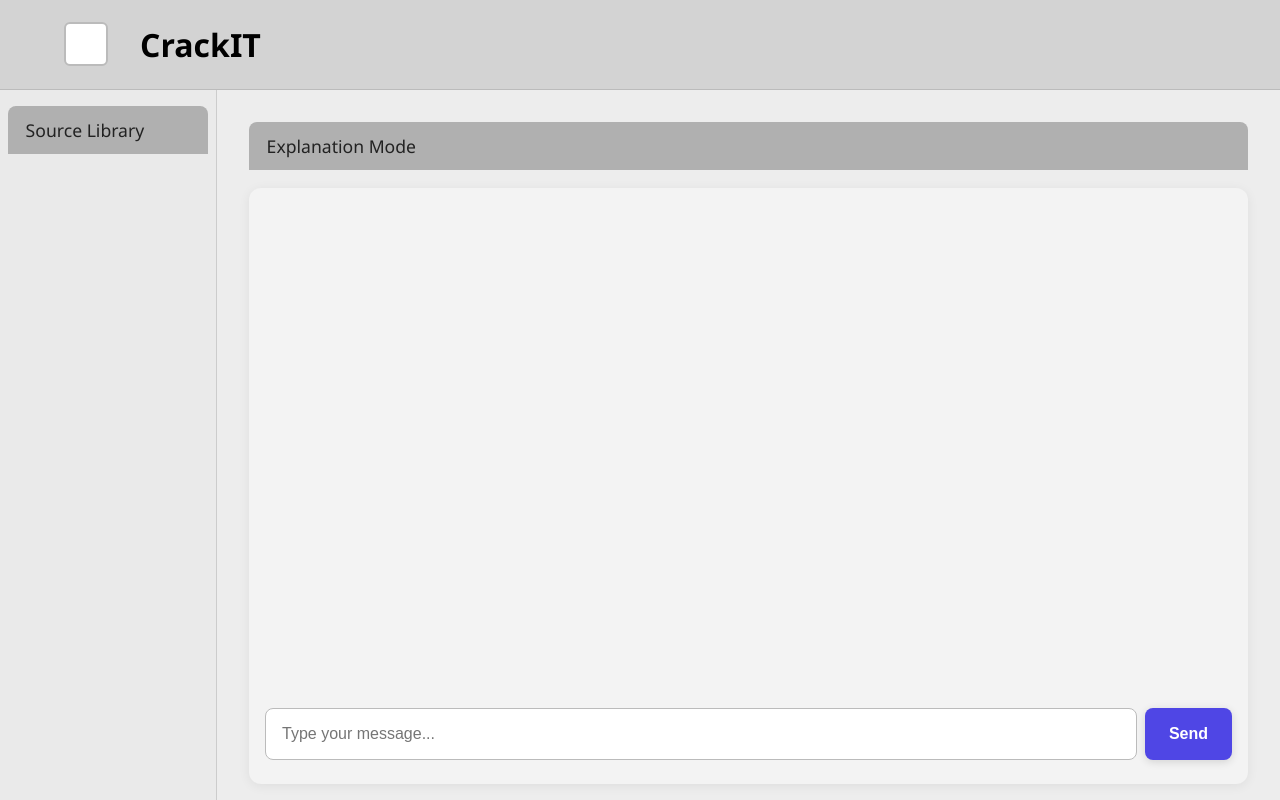
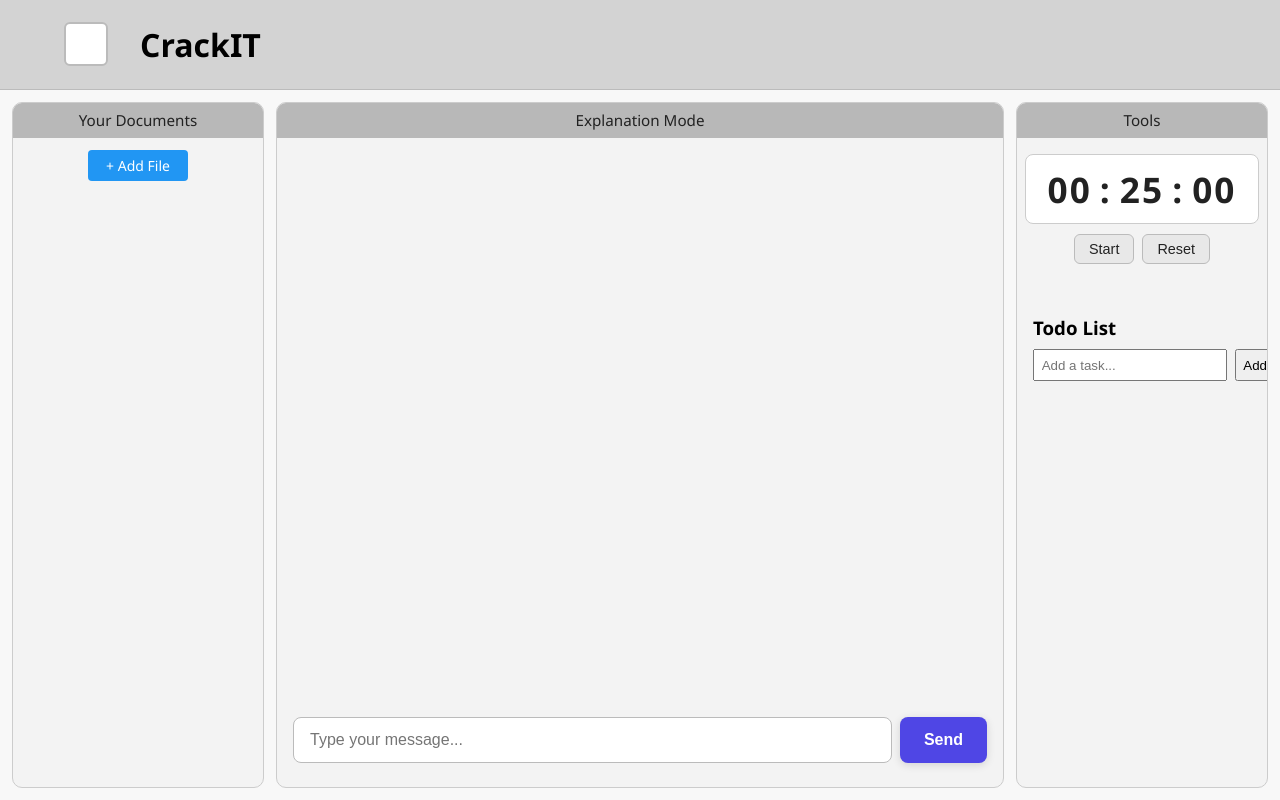
Before and after one commit to FlyingDragon112/Microsoft-AI-Study-Prototype, a React (Create React App) app in the folder frontend/: page / in a window 1280 px wide. Built offline with nearby package versions, Linux system fonts and the light colour scheme.

Commit message:
Add: Tools

```diff
--- a/frontend/src/App.css
+++ b/frontend/src/App.css
@@ -31,58 +31,78 @@
   display: flex;
   flex: 1;
   overflow: hidden;
+  gap: 12px;
+  padding: 12px;
 }
 
-.crackit-sidebar {
-  width: 200px;
-  background: #eaeaea;
-  border-right: 1px solid #ccc;
-  padding: 1em 0.5em;
-  display: flex;
-  flex-direction: column;
-}
-
-.crackit-sidebar-header {
-  background: #b0b0b0;
-  color: #222;
-  font-weight: 500;
-  padding: 0.7em 1em;
-  border-radius: 8px 8px 0 0;
-  margin-bottom: 1em;
-  font-size: 1.1em;
-}
-
-.crackit-content {
-  flex: 1;
-  background: #ededed;
-  padding: 2em 2em 1em 2em;
+/* Panels (sidebar, content, tools) */
+.crackit-sidebar,
+.crackit-tools {
+  width: 250px;
+  min-width: 160px;
+  background: #f3f3f3;
+  border: 1px solid #ccc;
+  border-radius: 10px;
   display: flex;
   flex-direction: column;
   overflow: hidden;
 }
 
-.crackit-content-header {
-  background: #b0b0b0;
-  color: #222;
-  font-weight: 500;
-  padding: 0.7em 1em;
-  border-radius: 8px 8px 0 0;
-  margin-bottom: 1em;
-  font-size: 1.1em;
-  display: flex;
-  align-items: center;
-  justify-content: space-between;
-}
-
-.crackit-chatbox {
+.crackit-content {
   flex: 1;
   background: #f3f3f3;
-  border-radius: 12px;
-  padding: 1.5em 1em 1em 1em;
-  box-shadow: 0 2px 12px #0001;
+  border: 1px solid #ccc;
+  border-radius: 10px;
   display: flex;
   flex-direction: column;
   overflow: hidden;
+}
+
+/* Panel headers */
+.crackit-sidebar-header,
+.crackit-content-header,
+.crackit-tools-header {
+  background: #b8b8b8;
+  color: #222;
+  font-weight: 500;
+  padding: 0.5em 1em;
+  font-size: 0.95em;
+  text-align: center;
+  flex-shrink: 0;
+}
+
+/* Sidebar upload area */
+.crackit-sidebar-upload {
+  display: flex;
+  justify-content: center;
+  padding: 12px 8px;
+}
+
+.crackit-upload-btn {
+  display: inline-block;
+  padding: 6px 18px;
+  background: #2196f3;
+  color: #fff;
+  border-radius: 4px;
+  cursor: pointer;
+  font-weight: 500;
+  font-size: 14px;
+  border: none;
+  text-align: center;
+  transition: background 0.2s;
+}
+
+.crackit-upload-btn:hover {
+  background: #1769aa;
+}
+
+/* Chat area */
+.crackit-chatbox {
+  flex: 1;
+  display: flex;
+  flex-direction: column;
+  overflow: hidden;
+  padding: 1em;
 }
 
 .crackit-chat-messages {
@@ -131,7 +151,7 @@
 
 .crackit-chat-input {
   flex: 1;
-  padding: 1em;
+  padding: 0.8em 1em;
   border-radius: 8px;
   border: 1px solid #bbb;
   background: #fff;
@@ -140,7 +160,7 @@
 }
 
 .crackit-chat-send-btn {
-  padding: 0.9em 1.5em;
+  padding: 0.8em 1.5em;
   border-radius: 8px;
   border: none;
   background: #4f46e5;
@@ -155,3 +175,86 @@
 .crackit-chat-send-btn:hover {
   background: #3730a3;
 }
+
+/* Timer */
+.crackit-timer {
+  display: flex;
+  flex-direction: column;
+  align-items: center;
+  padding: 16px 8px;
+  gap: 10px;
+}
+
+.crackit-timer-display {
+  display: flex;
+  align-items: center;
+  justify-content: center;
+  font-size: 2.2em;
+  font-weight: 700;
+  font-variant-numeric: tabular-nums;
+  letter-spacing: 2px;
+  color: #222;
+  background: #fff;
+  border: 1px solid #ccc;
+  border-radius: 8px;
+  padding: 8px 12px;
+  width: 100%;
+  box-sizing: border-box;
+}
+
+.crackit-timer-segment {
+  display: inline-block;
+  width: 1.6em;
+  text-align: center;
+  cursor: pointer;
+  border-radius: 4px;
+  padding: 2px 0;
+  transition: background 0.15s;
+}
+
+.crackit-timer-segment:hover {
+  background: #e8e8ff;
+}
+
+.crackit-timer-segment-edit {
+  width: 1.6em;
+  font-size: 1em;
+  font-weight: 700;
+  text-align: center;
+  border: none;
+  border-bottom: 2px solid #4f46e5;
+  background: #eef;
+  outline: none;
+  padding: 2px 0;
+  border-radius: 4px;
+  font-variant-numeric: tabular-nums;
+}
+
+.crackit-timer-colon {
+  font-weight: 700;
+  margin: 0 2px;
+  user-select: none;
+}
+
+.crackit-timer-controls {
+  display: flex;
+  gap: 8px;
+  width: 100%;
+  justify-content: center;
+}
+
+.crackit-timer-btn {
+  padding: 6px 14px;
+  border-radius: 6px;
+  border: 1px solid #bbb;
+  background: #e8e8e8;
+  color: #222;
+  font-weight: 500;
+  font-size: 0.9em;
+  cursor: pointer;
+  transition: background 0.15s;
+}
+
+.crackit-timer-btn:hover {
+  background: #d0d0d0;
+}
--- a/frontend/src/App.js
+++ b/frontend/src/App.js
@@ -4,6 +4,8 @@ import ReactMarkdown from 'react-markdown';
 import remarkMath from 'remark-math';
 import rehypeKatex from 'rehype-katex';
 import 'katex/dist/katex.min.css';
+import Timer from './Timer';
+import TodoList from "./TodoList";
 
 function ChatBox({ messages, onSend }) {
   const [input, setInput] = useState("");
@@ -87,7 +89,24 @@ function App() {
       </div>
       <div className="crackit-main">
         <div className="crackit-sidebar">
-          <div className="crackit-sidebar-header">Source Library</div>
+          <div className="crackit-sidebar-header">Your Documents</div>
+           <div className="crackit-sidebar-upload">
+             <input
+               type="file"
+               id="source-upload"
+               style={{ display: 'none' }}
+               onChange={e => {
+                 const file = e.target.files[0];
+                 if (file) {
+                   // TODO: Add upload logic here
+                   alert(`Selected file: ${file.name}`);
+                 }
+               }}
+             />
+             <label htmlFor="source-upload" className="crackit-upload-btn">
+               + Add File
+             </label>
+           </div>
           {/* Add source library content here */}
         </div>
         <div className="crackit-content">
@@ -97,6 +116,11 @@ function App() {
           </div>
           <ChatBox messages={messages} onSend={handleChat} />
         </div>
+        <div className="crackit-tools">
+          <div className="crackit-tools-header">Tools</div>
+          <Timer />
+          <TodoList />
+        </div>
       </div>
     </div>
   );
--- /dev/null
+++ b/frontend/src/Timer.js
@@ -0,0 +1,108 @@
+import React, { useState, useRef, useEffect } from 'react';
+
+function TimerSegment({ value, onChange, max, disabled }) {
+  const inputRef = useRef(null);
+  const [editing, setEditing] = useState(false);
+  const [editVal, setEditVal] = useState('');
+  const pad = n => String(n).padStart(2, '0');
+
+  const startEdit = () => {
+    if (disabled) return;
+    setEditVal(pad(value));
+    setEditing(true);
+    setTimeout(() => inputRef.current?.select(), 0);
+  };
+
+  const apply = () => {
+    let v = Math.max(0, Math.min(max, parseInt(editVal) || 0));
+    onChange(v);
+    setEditing(false);
+  };
+
+  if (editing) {
+    return (
+      <input
+        ref={inputRef}
+        className="crackit-timer-segment crackit-timer-segment-edit"
+        value={editVal}
+        onChange={e => setEditVal(e.target.value.replace(/\D/g, '').slice(0, 2))}
+        onBlur={apply}
+        onKeyDown={e => { if (e.key === 'Enter') apply(); }}
+        autoFocus
+      />
+    );
+  }
+  return (
+    <span className="crackit-timer-segment" onClick={startEdit} title="Click to edit">
+      {pad(value)}
+    </span>
+  );
+}
+
+function Timer() {
+  const [hours, setHours] = useState(0);
+  const [minutes, setMinutes] = useState(25);
+  const [seconds, setSeconds] = useState(0);
+  const [isRunning, setIsRunning] = useState(false);
+  const intervalRef = useRef(null);
+
+  useEffect(() => {
+    if (isRunning) {
+      intervalRef.current = setInterval(() => {
+        setSeconds(prev => {
+          if (prev > 0) return prev - 1;
+          setMinutes(m => {
+            if (m > 0) return m - 1;
+            setHours(h => {
+              if (h > 0) return h - 1;
+              clearInterval(intervalRef.current);
+              setIsRunning(false);
+              return 0;
+            });
+            return m > 0 ? 59 : 59;
+          });
+          return 59;
+        });
+      }, 1000);
+    } else {
+      clearInterval(intervalRef.current);
+    }
+    return () => clearInterval(intervalRef.current);
+  }, [isRunning]);
+
+  useEffect(() => {
+    if (!isRunning) return;
+    const total = hours * 3600 + minutes * 60 + seconds;
+    if (total <= 0) {
+      setIsRunning(false);
+      clearInterval(intervalRef.current);
+    }
+  }, [hours, minutes, seconds, isRunning]);
+
+  const handleReset = () => {
+    setIsRunning(false);
+    setHours(0);
+    setMinutes(25);
+    setSeconds(0);
+  };
+
+  return (
+    <div className="crackit-timer">
+      <div className="crackit-timer-display">
+        <TimerSegment value={hours} onChange={setHours} max={99} disabled={isRunning} />
+        <span className="crackit-timer-colon">:</span>
+        <TimerSegment value={minutes} onChange={setMinutes} max={59} disabled={isRunning} />
+        <span className="crackit-timer-colon">:</span>
+        <TimerSegment value={seconds} onChange={setSeconds} max={59} disabled={isRunning} />
+      </div>
+      <div className="crackit-timer-controls">
+        <button onClick={() => setIsRunning(r => !r)} className="crackit-timer-btn">
+          {isRunning ? 'Pause' : 'Start'}
+        </button>
+        <button onClick={handleReset} className="crackit-timer-btn">Reset</button>
+      </div>
+    </div>
+  );
+}
+
+export default Timer;
--- /dev/null
+++ b/frontend/src/TodoList.js
@@ -0,0 +1,83 @@
+import React, { useState } from "react";
+
+function TodoList() {
+  const [todos, setTodos] = useState([]);
+  const [input, setInput] = useState("");
+
+  const addTodo = () => {
+    if (input.trim()) {
+      setTodos([...todos, { text: input, done: false }]);
+      setInput("");
+    }
+  };
+
+  const toggleTodo = idx => {
+    setTodos(todos =>
+      todos.map((todo, i) =>
+        i === idx ? { ...todo, done: !todo.done } : todo
+      )
+    );
+  };
+
+  const removeTodo = idx => {
+    setTodos(todos => todos.filter((_, i) => i !== idx));
+  };
+
+  return (
+    <div style={{ padding: "1em" }}>
+      <h3 style={{ marginBottom: "0.5em" }}>Todo List</h3>
+      <div style={{ display: "flex", gap: "0.5em", marginBottom: "1em" }}>
+        <input
+          type="text"
+          value={input}
+          onChange={e => setInput(e.target.value)}
+          placeholder="Add a task..."
+          style={{ flex: 1, padding: "0.5em" }}
+          onKeyDown={e => e.key === "Enter" && addTodo()}
+        />
+        <button onClick={addTodo}>Add</button>
+      </div>
+      <ul style={{ listStyle: "none", padding: 0 }}>
+        {todos.map((todo, idx) => (
+          <li
+            key={idx}
+            style={{
+              display: "flex",
+              alignItems: "center",
+              marginBottom: "0.5em"
+            }}
+          >
+            <input
+              type="checkbox"
+              checked={todo.done}
+              onChange={() => toggleTodo(idx)}
+              style={{ marginRight: "0.5em" }}
+            />
+            <span
+              style={{
+                textDecoration: todo.done ? "line-through" : "none",
+                flex: 1
+              }}
+            >
+              {todo.text}
+            </span>
+            <button
+              onClick={() => removeTodo(idx)}
+              style={{
+                marginLeft: "0.5em",
+                background: "#eee",
+                border: "none",
+                borderRadius: "4px",
+                cursor: "pointer"
+              }}
+            >
+              ✕
+            </button>
+          </li>
+        ))}
+      </ul>
+    </div>
+  );
+}
+
+export default TodoList;
```
